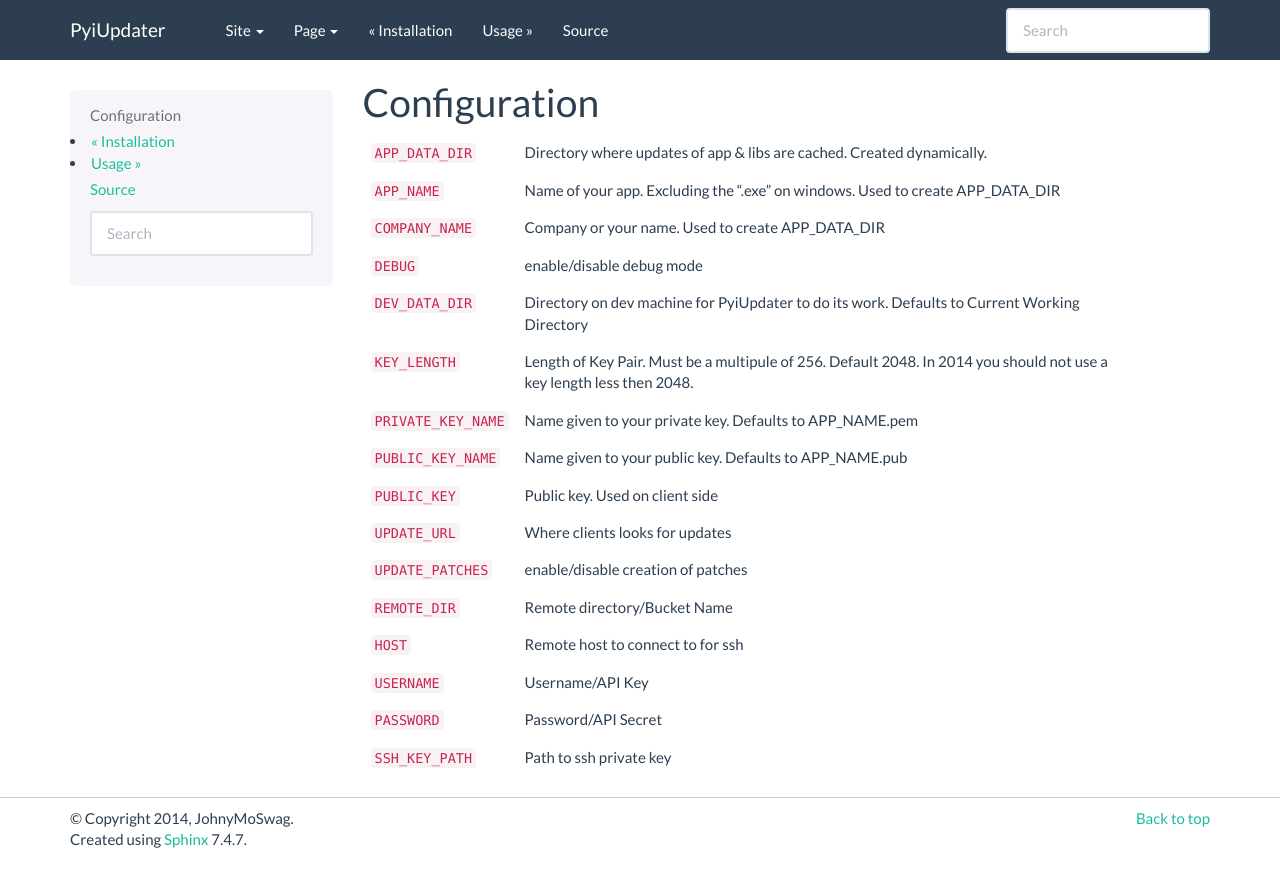
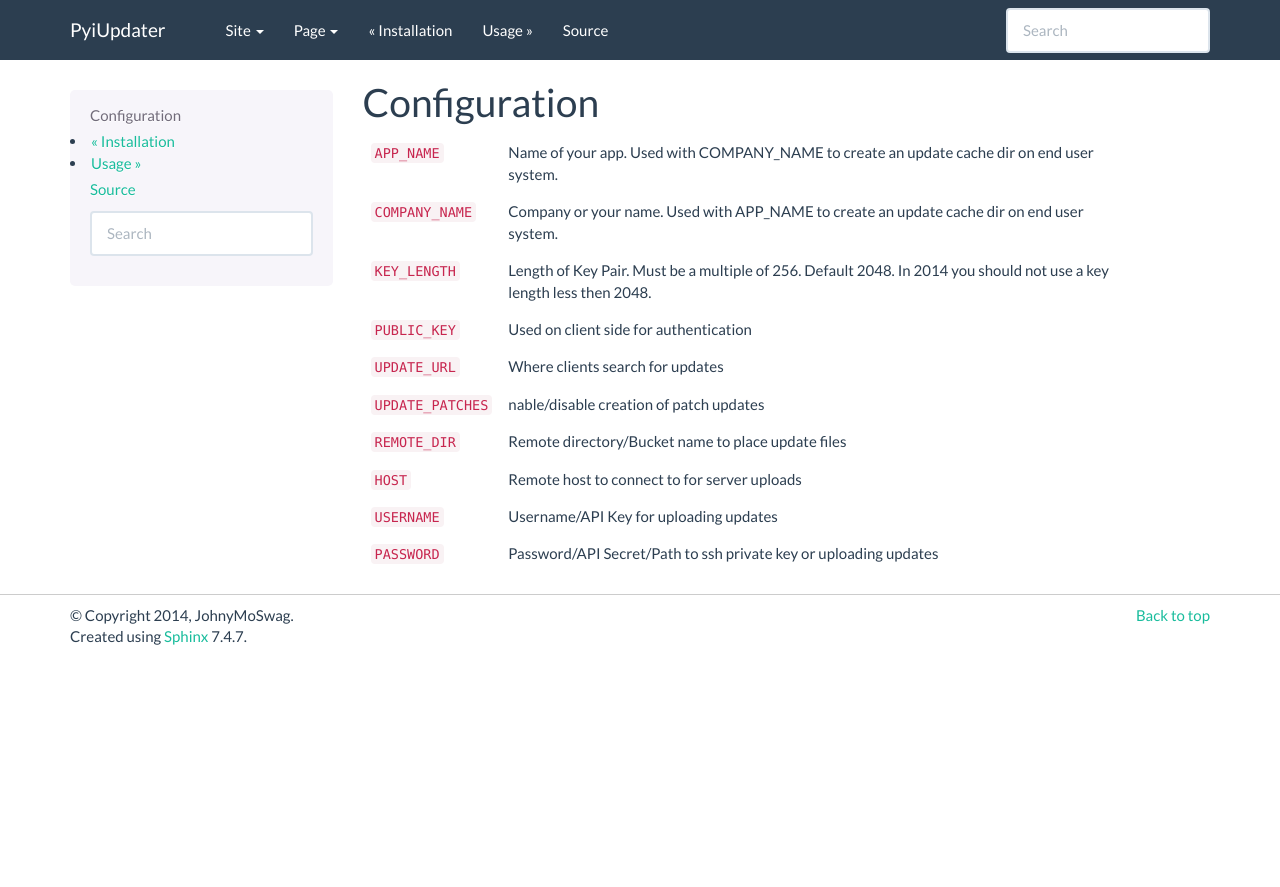
Before and after one commit to vkolev/PyiUpdater, a Sphinx documentation site: the page built from docs/configuration.rst, in a window 1280 px wide. Shown: the top 887 px of the page. Built offline with Sphinx 7.4.7, drawn with Linux system fonts in a browser that asks for light colours; the version number could not be read and is left out.

```diff
--- a/docs/configuration.rst
+++ b/docs/configuration.rst
@@ -6,28 +6,23 @@ Configuration
 .. tabularcolumns:: |p{6.5cm}|p{8.5cm}|
 
 ================================= =========================================
-``APP_DATA_DIR``                  Directory where updates of app & libs are
-                                  cached. Created dynamically.
-``APP_NAME``                      Name of your app. Excluding the ".exe"
-                                  on windows. Used to create APP_DATA_DIR
-``COMPANY_NAME``                  Company or your name.  Used to create
-                                  APP_DATA_DIR
-``DEBUG``                         enable/disable debug mode
-``DEV_DATA_DIR``                  Directory on dev machine for PyiUpdater to
-                                  do its work. Defaults to Current Working Directory
-``KEY_LENGTH``                    Length of Key Pair. Must be a multipule
-                                  of 256. Default 2048. In 2014 you should
-                                  not use a key length less then 2048.
-``PRIVATE_KEY_NAME``              Name given to your private key. Defaults
-                                  to APP_NAME.pem
-``PUBLIC_KEY_NAME``               Name given to your public key. Defaults
-                                  to APP_NAME.pub
-``PUBLIC_KEY``                    Public key.  Used on client side
-``UPDATE_URL``                    Where clients looks for updates
-``UPDATE_PATCHES``                enable/disable creation of patches
-``REMOTE_DIR``                    Remote directory/Bucket Name
-``HOST``                          Remote host to connect to for ssh
-``USERNAME``                      Username/API Key
-``PASSWORD``                      Password/API Secret
-``SSH_KEY_PATH``                  Path to ssh private key
+``APP_NAME``                      Name of your app. Used with COMPANY_NAME
+                                  to create an update cache dir on end user
+                                  system.
+``COMPANY_NAME``                  Company or your name.  Used with APP_NAME
+                                  to create an update cache dir on end user
+                                  system.
+``KEY_LENGTH``                    Length of Key Pair. Must be a multiple of
+                                  256. Default 2048. In 2014 you should not
+                                  use a key length less then 2048.
+``PUBLIC_KEY``                    Used on client side for authentication
+``UPDATE_URL``                    Where clients search for updates
+``UPDATE_PATCHES``                nable/disable creation of patch updates
+``REMOTE_DIR``                    Remote directory/Bucket name to place
+                                  update files
+``HOST``                          Remote host to connect to for server
+                                  uploads
+``USERNAME``                      Username/API Key for uploading updates
+``PASSWORD``                      Password/API Secret/Path to ssh private
+                                  key or uploading updates
 ================================= =========================================
--- a/docs/downloads.rst
+++ b/docs/downloads.rst
@@ -6,4 +6,5 @@ Downloads
 
 Source Downloads:
 ~~~~~~~~~~~~~~~~~
-`Src <https://github.com/JohnyMoSwag/Not-So-TUF/archive/master.zip>`_
+`zip <https://github.com/JohnyMoSwag/PyiUpdater/zipball/master>`_
+`tarball <https://github.com/JohnyMoSwag/PyiUpdater/tarball/master>`_
```
Also changed, not shown: readme.md (+7 -7 lines).
